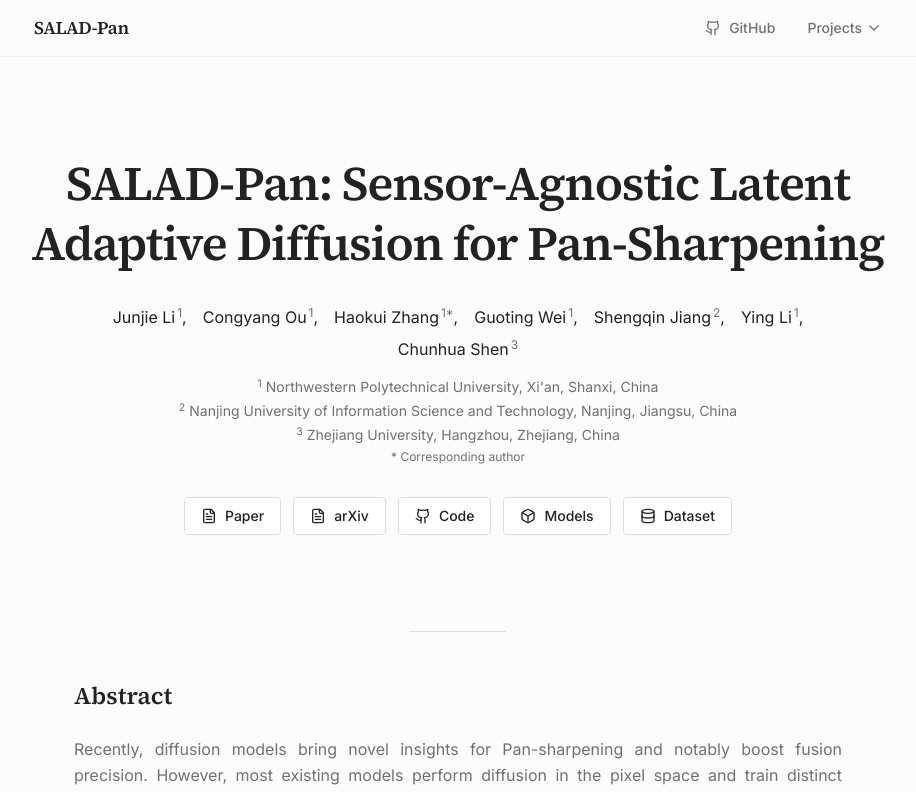
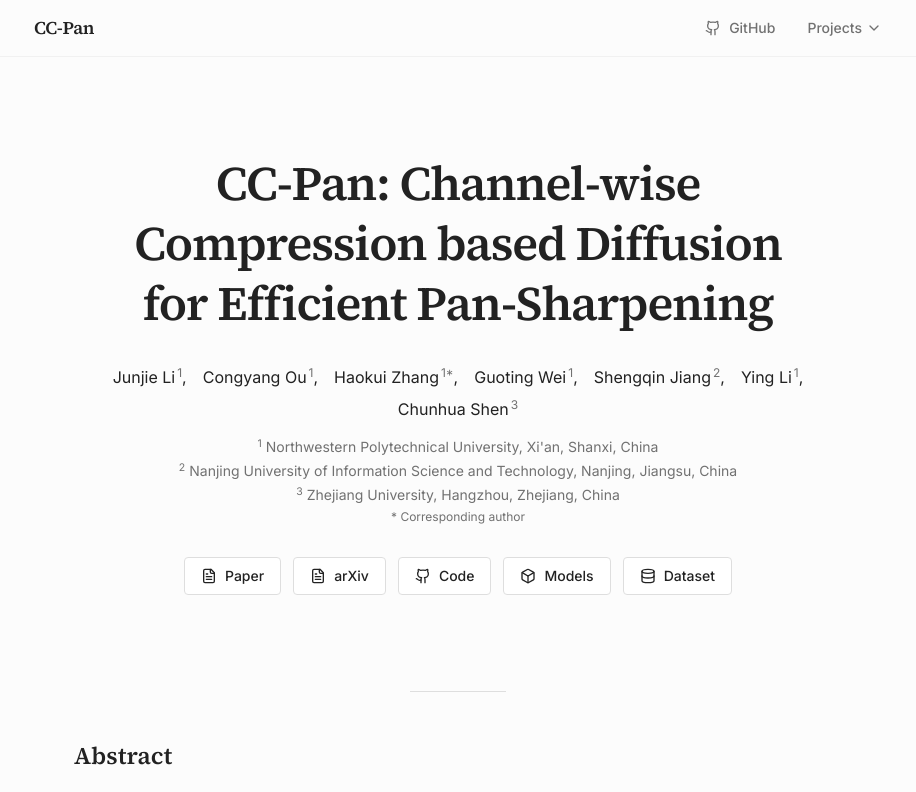
Before and after one commit to salad-pan/salad-pan.github.io, a Next.js app: page / in a window 1280 px wide. Shown: the top 792 px of the page, without its empty margins (182-1098 px from the left). Built offline with nearby package versions, Linux system fonts and the light colour scheme.

Commit message:
🌈 style: CCPan

```diff
--- a/app/layout.tsx
+++ b/app/layout.tsx
@@ -8,7 +8,7 @@ const _inter = Inter({ subsets: ["latin"] });
 const _sourceSerif = Source_Serif_4({ subsets: ["latin"] });
 
 export const metadata: Metadata = {
-  title: 'SALAD-Pan | Research Project',
+  title: 'CC-Pan | Research Project',
   description: 'Academic research project homepage',
   generator: 'v0.app',
   icons: {
--- a/app/page.tsx
+++ b/app/page.tsx
@@ -10,7 +10,7 @@ import { ImageSliderSection } from "@/components/sections/image-slider-section"
 import { BibTexSection } from "@/components/sections/bibtex-section"
 
 const paperData = {
-  title: "SALAD-Pan: Sensor-Agnostic Latent Adaptive Diffusion for Pan-Sharpening",
+  title: "CC-Pan: Channel-wise Compression based Diffusion for Efficient Pan-Sharpening",
   authors: [
     { name: "Junjie Li", affiliation: 1, link: "https://scholar.google.com/citations?hl=en&user=Jo_8lVcAAAAJ" },
     { name: "Congyang Ou", affiliation: 1, link: "https://github.com/ocy1" },
@@ -29,15 +29,15 @@ const paperData = {
   links: {
     paper: "https://arxiv.org/abs/2602.04473",
     arxiv: "https://arxiv.org/abs/2602.04473",
-    code: "https://github.com/JJLibra/SALAD-Pan",
-    models: "https://huggingface.co/xxfer/SALAD-Pan",
-    data: "https://huggingface.co/xxfer/SALAD-Pan",
+    code: "https://github.com/JJLibra/CC-Pan",
+    models: "https://huggingface.co/xxfer/CC-Pan",
+    data: "https://huggingface.co/xxfer/CC-Pan",
   },
 }
 
-const abstractText = `Recently, diffusion models bring novel insights for Pan-sharpening and notably boost fusion precision. However, most existing models perform diffusion in the pixel space and train distinct models for different multispectral (MS) imagery, suffering from high latency and sensor-specific limitations. In this paper, we present SALAD-Pan, a sensor-agnostic latent space diffusion method for efficient pansharpening. Specifically, SALAD-Pan trains a band-wise single-channel VAE to encode high-resolution multispectral (HRMS) into compact latent representations, supporting MS images with various channel counts and establishing a basis for acceleration. Then spectral physical properties, along with PAN and MS images, are injected into the diffusion backbone through unidirectional and bidirectional interactive control structures respectively, achieving high-precision fusion in the diffusion process. Finally, a lightweight cross-spectral attention module is added to the central layer of diffusion model, reinforcing spectral connections to boost spectral consistency and further elevate fusion precision. Experimental results on GaoFen-2, QuickBird, and WorldView-3 demonstrate that SALAD-Pan outperforms state-of-the-art diffusion-based methods across all three datasets, attains a 2–3$\\times$ inference speedup, and exhibits robust zero-shot (cross-sensor) capability.`
+const abstractText = `Recently, diffusion models bring novel insights for Pan-sharpening and notably boost fusion precision. However, most existing models perform diffusion in the pixel space and train distinct models for different multispectral (MS) imagery, suffering from high latency and sensor-specific limitations. In this paper, we present CC-Pan, a sensor-agnostic latent space diffusion method for efficient pansharpening. Specifically, CC-Pan trains a band-wise single-channel VAE to encode high-resolution multispectral (HRMS) into compact latent representations, supporting MS images with various channel counts and establishing a basis for acceleration. Then spectral physical properties, along with PAN and MS images, are injected into the diffusion backbone through unidirectional and bidirectional interactive control structures respectively, achieving high-precision fusion in the diffusion process. Finally, a lightweight cross-spectral attention module is added to the central layer of diffusion model, reinforcing spectral connections to boost spectral consistency and further elevate fusion precision. Experimental results on GaoFen-2, QuickBird, and WorldView-3 demonstrate that CC-Pan outperforms state-of-the-art diffusion-based methods across all three datasets, attains a 2–3$\\times$ inference speedup, and exhibits robust zero-shot (cross-sensor) capability.`
 
-const methodologyText = `***Framework Overview.*** As illustrated in *Figure 1*, SALAD-Pan employs a two-stage training strategy.
+const methodologyText = `***Framework Overview.*** As illustrated in *Figure 1*, CC-Pan employs a two-stage training strategy.
 
 ***Stage I: Single-Channel VAE Pretraining.***
 We train a band-wise single-channel VAE that encodes each spectral band of HRMS independently into compact latent representations. This band-wise processing strategy naturally supports arbitrary numbers of spectral bands, enabling cross-sensor generalization.
@@ -47,9 +47,9 @@ With the VAE encoder frozen, we perform conditional diffusion in the latent spac
 
 const methodologyFigure = {
   src: "https://salad-pan.github.io/assets/fig1-1.png",
-  alt: "SALAD-Pan Architecture Overview",
+  alt: "CC-Pan Architecture Overview",
   caption:
-    "*Figure 1*. Overview of SALAD-Pan. Stage I trains a band-wise single-channel VAE to map each HRMS band into a compact latent space. Stage II performs band-wise conditional latent diffusion with disentangled spatial-spectral conditioning: a spatial branch encodes PAN for spatial guidance, while a spectral branch encodes the upsampled LRMS band-by-band for spectral guidance. We use hybrid coupling: bidirectional interaction in the encoder and unidirectional (branch$\\rightarrow$backbone) control in the mid block and decoder. RCBA improves inter-band consistency, and sensor-aware metadata prompts from a frozen CLIP text encoder provide additional conditioning.",
+    "*Figure 1*. Overview of CC-Pan. Stage I trains a band-wise single-channel VAE to map each HRMS band into a compact latent space. Stage II performs band-wise conditional latent diffusion with disentangled spatial-spectral conditioning: a spatial branch encodes PAN for spatial guidance, while a spectral branch encodes the upsampled LRMS band-by-band for spectral guidance. We use hybrid coupling: bidirectional interaction in the encoder and unidirectional (branch$\\rightarrow$backbone) control in the mid block and decoder. RCBA improves inter-band consistency, and sensor-aware metadata prompts from a frozen CLIP text encoder provide additional conditioning.",
 }
 
 /*
@@ -99,7 +99,7 @@ const experimentalTables = [
       ["SSDiff", "NeurIPS'24", "0.915±0.086", "2.843±0.529", "2.106±0.416", "0.986±0.004", "0.013±0.005", "0.031±0.003", "0.956±0.010"],
       ["SGDiff", "CVPR'25", { content: "0.921±0.082", isUnderline: true }, "2.771±0.511", "2.044±0.449", "0.987±0.009", "0.012±0.005", "0.027±0.003", "0.960±0.006"],
       [
-        { content: "SALAD-PAN", isBold: true },
+        { content: "CC-PAN", isBold: true },
         "",
         { content: "0.924±0.064", isBold: true },
         { content: "2.689±0.135", isBold: true },
@@ -143,7 +143,7 @@ const experimentalTables = [
       ["SSDiff", "NeurIPS'24", "0.934±0.094", "4.464±0.747", "3.632±0.275", "0.982±0.008", "0.031±0.011", "0.036±0.013", "0.934±0.021"],
       ["SGDiff", "CVPR'25", { content: "0.938±0.087", isUnderline: true }, { content: "4.353±0.741", isUnderline: true }, { content: "3.578±0.290", isUnderline: true }, "0.983±0.007", "0.023±0.013", "0.043±0.012", "0.934±0.011"],
       [
-        { content: "SALAD-PAN", isBold: true },
+        { content: "CC-PAN", isBold: true },
         "",
         { content: "0.939±0.088", isBold: true },
         { content: "4.198±0.526", isBold: true },
@@ -227,7 +227,7 @@ const experimentalTables = [
         "0.959±0.011",
       ],
       [
-        { content: "SALAD-PAN", isBold: true },
+        { content: "CC-PAN", isBold: true },
         "",
         { content: "0.982±0.010", isUnderline: true },
         { content: "0.667±0.051", isBold: true },
@@ -245,14 +245,14 @@ const experimentalTables = [
 /*
 const faqItems = [
   {
-    title: "What makes SALAD-Pan different from existing methods?",
+    title: "What makes CC-Pan different from existing methods?",
     content:
-      "SALAD-Pan introduces a novel semantic-aware learning mechanism that better captures the relationship between instances and their semantic categories. Unlike previous methods that treat instance and semantic segmentation separately, our approach learns a unified representation that benefits both tasks.",
+      "CC-Pan introduces a novel semantic-aware learning mechanism that better captures the relationship between instances and their semantic categories. Unlike previous methods that treat instance and semantic segmentation separately, our approach learns a unified representation that benefits both tasks.",
   },
   {
     title: "What datasets were used for evaluation?",
     content:
-      "We evaluated SALAD-Pan on three major benchmarks: COCO panoptic, ADE20K, and Cityscapes. Our method achieves state-of-the-art results on all three datasets while maintaining competitive inference speed.",
+      "We evaluated CC-Pan on three major benchmarks: COCO panoptic, ADE20K, and Cityscapes. Our method achieves state-of-the-art results on all three datasets while maintaining competitive inference speed.",
   },
   {
     title: "Is the code publicly available?",
@@ -270,7 +270,7 @@ const chartData = [
 ]
 
 const chartDataKeys = [
-  { key: "ours", color: "#1f1f1f", name: "SALAD-Pan (Ours)" },
+  { key: "ours", color: "#1f1f1f", name: "CC-Pan (Ours)" },
   { key: "maskformer", color: "#9ca3af", name: "MaskFormer" },
   { key: "mask2former", color: "#d1d5db", name: "Mask2Former" },
 ]
@@ -348,8 +348,8 @@ const visualizationDatasets: VisDataset[] = [
   },
 ]
 
-const bibtex = `@article{li2026saladpan,
-  title={SALAD-Pan: Sensor-Agnostic Latent Adaptive Diffusion for Pan-Sharpening},
+const bibtex = `@article{li2026ccpan,
+  title={CC-Pan: Channel-wise Compression based Diffusion for Efficient Pan-Sharpening},
   author={Junjie Li and Congyang Ou and Haokui Zhang and Guoting Wei and Shengqin Jiang and Ying Li and Chunhua Shen},
   journal={arXiv preprint arXiv:2602.04473},
   year={2026}
@@ -419,7 +419,7 @@ export default function Home() {
           title="Visualizations"
           datasets={visualizationDatasets}
           beforeLabel="LRMS"
-          afterLabel="SALAD-Pan"
+          afterLabel="CC-Pan"
         />
 
         <div className="mx-auto h-px w-24 bg-border" />
@@ -438,7 +438,7 @@ export default function Home() {
       <footer className="mt-16 border-t border-border bg-background">
         <div className="mx-auto max-w-4xl px-6 py-8">
           <div className="flex flex-col items-center justify-between gap-4 text-sm text-muted-foreground sm:flex-row">
-            <p className="font-serif">SALAD-Pan</p>
+            <p className="font-serif">CC-Pan</p>
             <p>© {new Date().getFullYear()} All rights reserved.</p>
           </div>
         </div>
--- a/components/header.tsx
+++ b/components/header.tsx
@@ -10,7 +10,7 @@ const navigation = {
     link: "https://github.com/JJLibra",
   },
   logo: {
-    name: "SALAD-Pan",
+    name: "CC-Pan",
     link: "#",
   },
   projects: [
--- a/components/sections/image-slider-section.tsx
+++ b/components/sections/image-slider-section.tsx
@@ -143,7 +143,7 @@ export function ImageSliderSection({
   title,
   datasets,
   beforeLabel = "LRMS",
-  afterLabel = "SALAD-Pan",
+  afterLabel = "CC-Pan",
 }: ImageSliderSectionProps) {
   const [currentDatasetIndex, setCurrentDatasetIndex] = useState(0)
   const [currentImageIndex, setCurrentImageIndex] = useState(0)
@@ -194,9 +194,9 @@ export function ImageSliderSection({
         ))}
       </div>
 
-      {/* Main Content: Left PAN↔SALAD + Right LRMS↔SALAD */}
+      {/* Main Content: Left PAN↔CC + Right LRMS↔CC */}
       <div className="grid grid-cols-1 gap-6 md:grid-cols-2">
-        {/* Left: PAN vs SALAD-Pan slider */}
+        {/* Left: PAN vs CC-Pan slider */}
         <div className="flex flex-col">
           <ImageComparisonSlider
             before={currentImage.input}
@@ -206,7 +206,7 @@ export function ImageSliderSection({
           />
         </div>
 
-        {/* Right: LRMS vs SALAD-Pan slider (existing) */}
+        {/* Right: LRMS vs CC-Pan slider (existing) */}
         <div className="flex flex-col">
           <ImageComparisonSlider
             before={currentImage.before}
```
